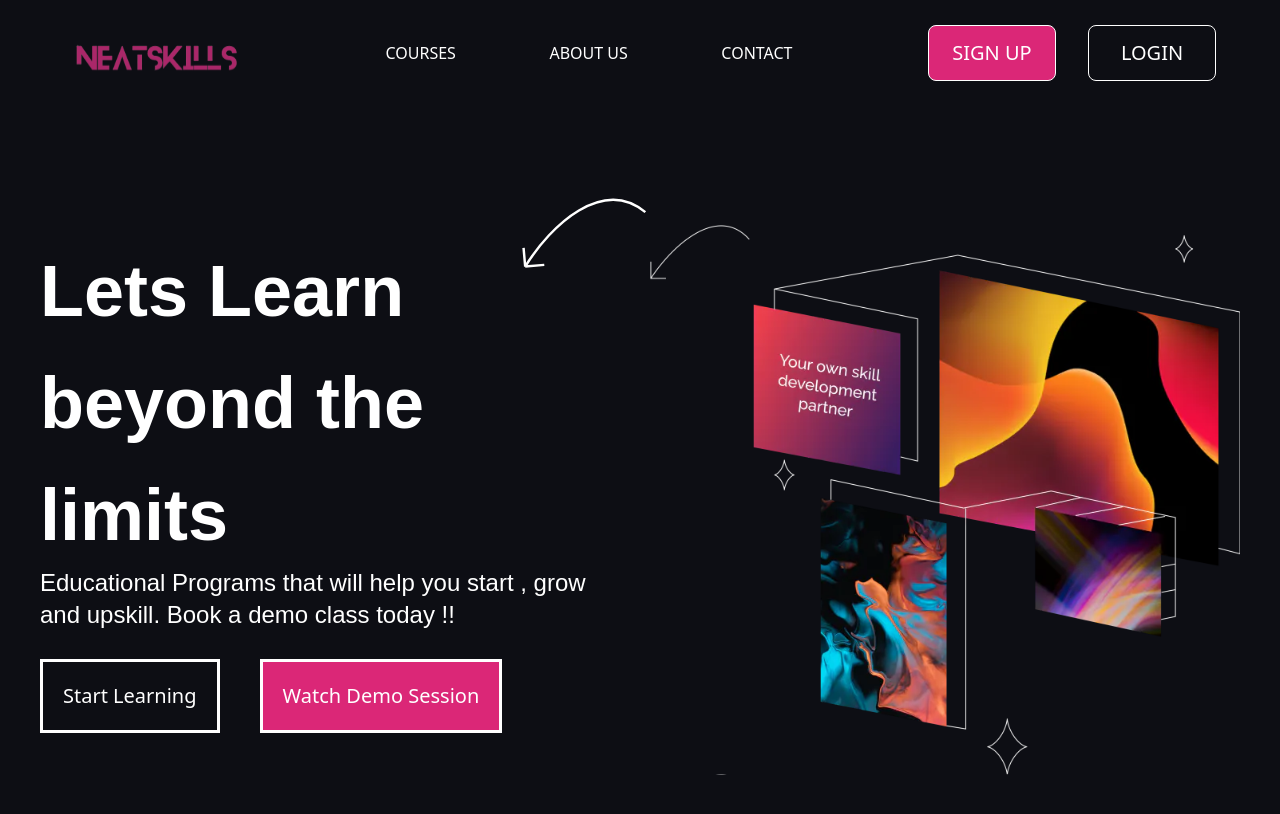
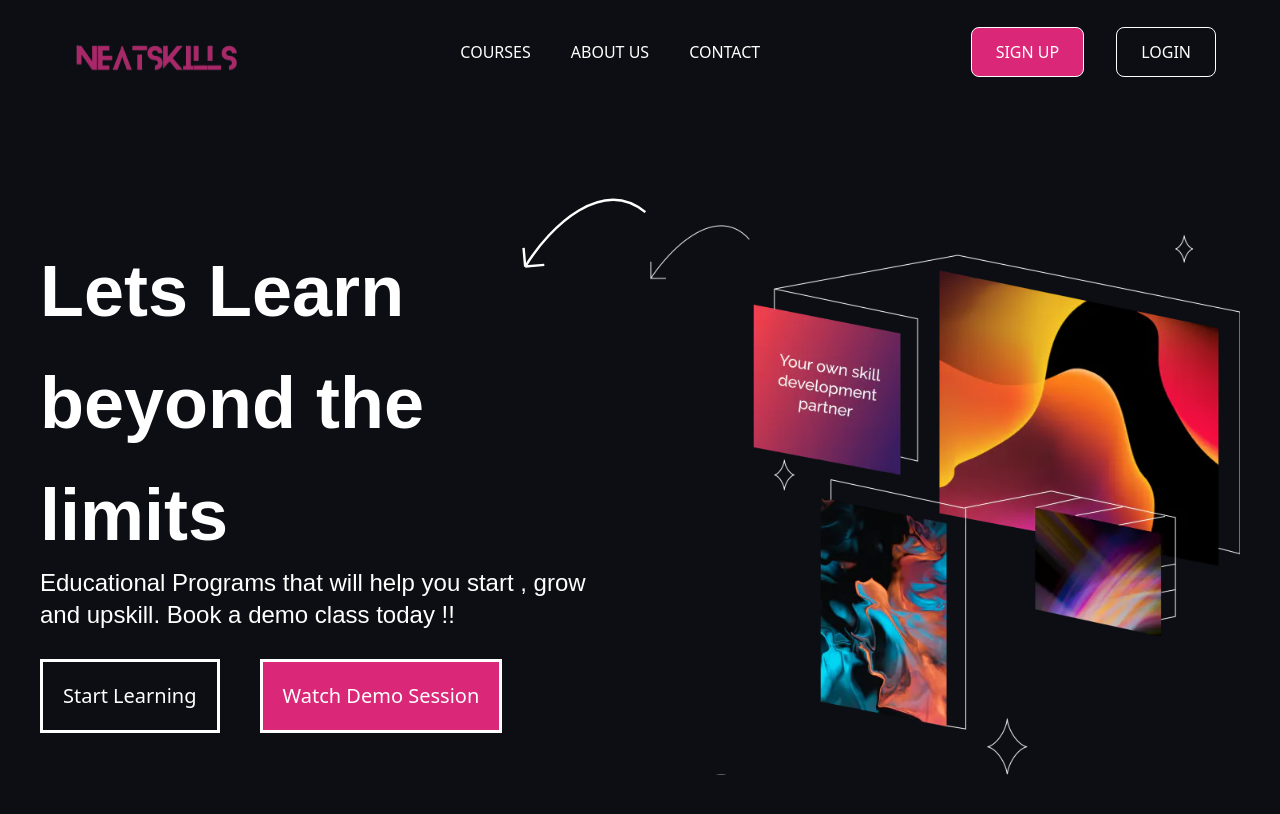
Before and after one commit to vamsi-tupakula/NeatSkills-clone, a React (Create React App) app: page / in a window 1280 px wide. Shown: the top 814 px of the page. Built offline with nearby package versions, Linux system fonts and the light colour scheme.

Commit message:
navbar responsiveness added

```diff
--- a/src/components/Navbar.jsx
+++ b/src/components/Navbar.jsx
@@ -4,8 +4,8 @@ import { NavLink } from "react-router-dom";
 
 function Navbar() {
   return (
-    <div className="fixed w-[100vw] flex justify-center z-10">
-      <div className="flex align-middle justify-between w-[100vw] max-w-[1570px] text-white px-4 md:px-8 lg:px-16 py-4 h-[49px] md:h-[105px]">
+    <div className="fixed w-[100vw] flex justify-center z-10 ">
+      <div className="flex align-middle justify-between w-[100vw] max-w-[1570px] text-white px-4 md:px-8 lg:px-16 py-4">
         <div>
           <a className="" href="/">
             <img
@@ -15,28 +15,34 @@ function Navbar() {
               height={100}
               decoding="async"
               data-nimg={1}
-              className="w-[112px] h-[43px] md:w-[186px] md:h-[71px]"
+              className="w-[186px] h-[71px]"
               style={{ color: "transparent" }}
               src={NeatSkillsLogo}
             />
           </a>
         </div>
-        <ul className="flex items-center justify-between w-full max-w-[407px] mx-10 lg:mx-12">
+        <ul className="flex items-center justify-between max-w-[407px] mx-5 flex-col lg:flex-row lg:mx-12 gap-2 lg:gap-6 py-5 lg:py-0 px-3">
           <a href="/beta/courseoverview">
-            <li className="text-md uppercase hover:border-b  ">Courses</li>
+            <li className="text-md uppercase hover:border-b lg:mx-2">
+              Courses
+            </li>
           </a>
           <a href="/alpha/aboutus">
-            <li className="text-md uppercase hover:border-b  ">About Us</li>
+            <li className="text-md uppercase hover:border-b lg:mx-2">
+              About Us
+            </li>
           </a>
           <a href="/alpha/contactus">
-            <li className="text-md uppercase hover:border-b  ">Contact</li>
+            <li className="text-md uppercase hover:border-b lg:mx-2">
+              Contact
+            </li>
           </a>
         </ul>
-        <div className="flex items-center gap-[2rem]">
+        <div className="flex items-center gap-[10px] lg:gap-[2rem] flex-col lg:flex-row">
           <NavLink to="/beta/signup">
             <button
               type="button"
-              className="bg-pink-600 uppercase border border-[#ffffff] rounded-lg w-[77px] h-7 md:text-sm md:w-24 md:h-11 lg:text-xl lg:w-32 lg:h-14 hover:scale-[1.15] transition-transform duration-300"
+              className="bg-pink-600 uppercase border border-[#ffffff] rounded-lg px-6 text-nowrap py-3  hover:scale-[1.15] transition-transform duration-300"
             >
               Sign up
             </button>
@@ -44,7 +50,7 @@ function Navbar() {
           <NavLink to="/beta/login">
             <button
               type="button"
-              className="uppercase border border-[#ffffff] rounded-lg w-[77px] h-7 md:text-sm md:w-24 md:h-11 lg:text-xl lg:w-32 lg:h-14 hover:scale-[1.15] transition-transform duration-300"
+              className="uppercase border border-[#ffffff] rounded-lg px-6 text-nowrap py-3 hover:scale-[1.15] transition-transform duration-300"
             >
               LOGIN
             </button>
```
